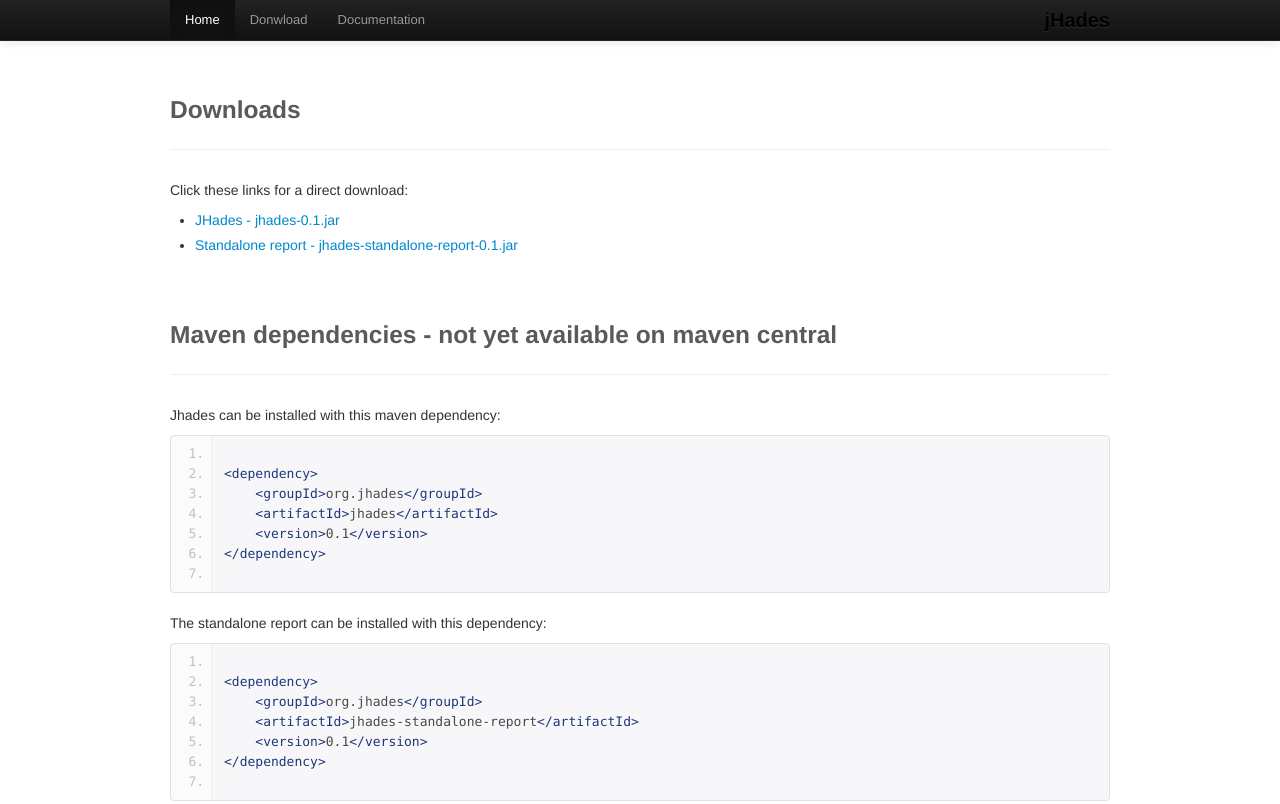
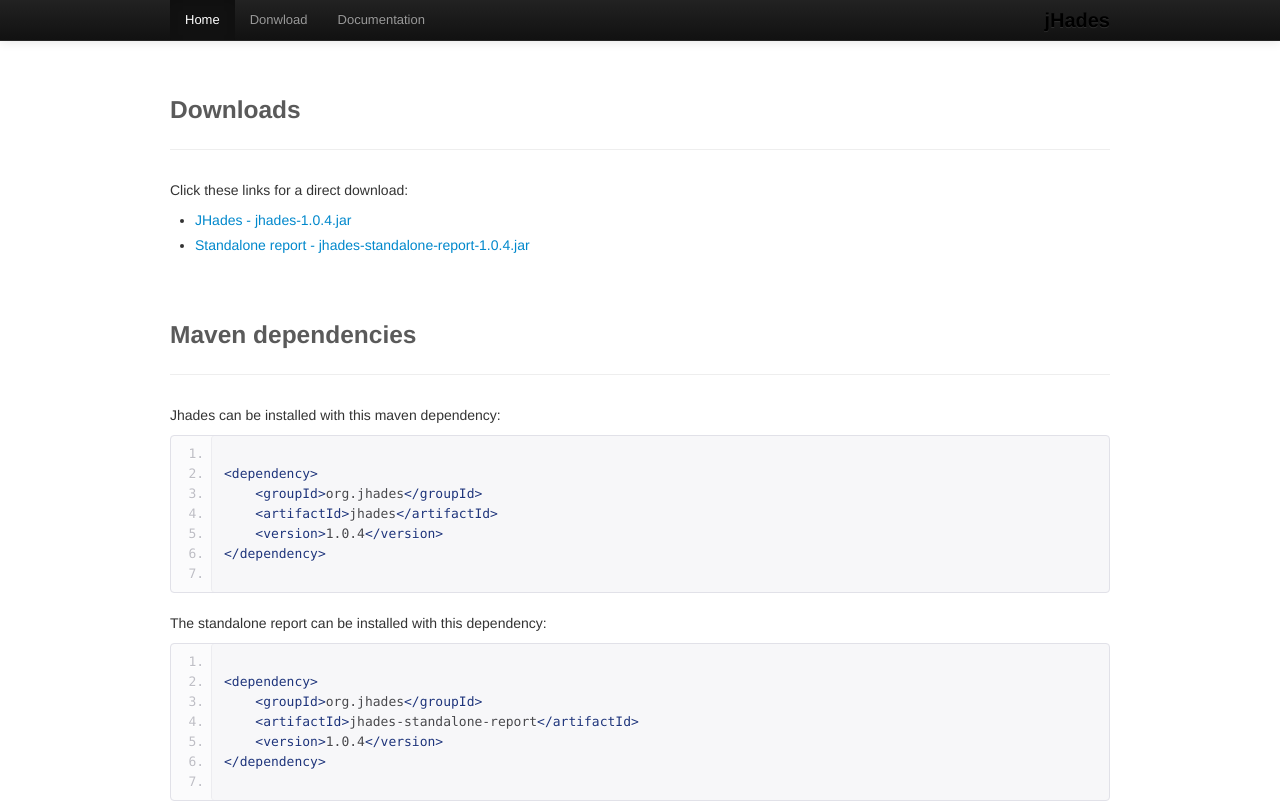
Before and after one commit to jhades/jhades-site, a website: page downloads.html in a window 1280 px wide. Shown: the top 804 px of the page. Drawn offline with Linux system fonts and the light colour scheme; a script that the page names is missing.

Commit message:
update site with maven central release

```diff
--- a/downloads.html
+++ b/downloads.html
@@ -54,10 +54,10 @@
 
                 <ul>
                     <li>
-                        <a href="jars/jhades-0.1-SNAPSHOT.jar">JHades - jhades-0.1.jar</a>
+                        <a href="jars/jhades-1.0.4.jar">JHades - jhades-1.0.4.jar</a>
                     </li>
                     <li>
-                        <a href="jars/jhades-standalone-report-0.1-SNAPSHOT.jar">Standalone report - jhades-standalone-report-0.1.jar</a>
+                        <a href="jars/jhades-standalone-report-1.0.4.jar">Standalone report - jhades-standalone-report-1.0.4.jar</a>
                     </li>
                 </ul>
 
@@ -65,21 +65,21 @@
 
             <section>
                 <div class='page-header'>
-                    <h3>Maven dependencies - not yet available on maven central</h3>
+                    <h3>Maven dependencies</h3>
                 </div>
 
                 <p>Jhades can be installed with this maven dependency:</p>
 
                 <pre class="prettyprint linenums">
 
-&lt;dependency&gt;<br/>    &lt;groupId&gt;org.jhades&lt;/groupId&gt;<br/>    &lt;artifactId&gt;jhades&lt;/artifactId&gt;<br/>    &lt;version&gt;0.1&lt;/version&gt;<br/>&lt;/dependency&gt;
+&lt;dependency&gt;<br/>    &lt;groupId&gt;org.jhades&lt;/groupId&gt;<br/>    &lt;artifactId&gt;jhades&lt;/artifactId&gt;<br/>    &lt;version&gt;1.0.4&lt;/version&gt;<br/>&lt;/dependency&gt;
                 </pre>
 
                 <p>The standalone report can be installed with this dependency:</p>
 
                 <pre class="prettyprint linenums">
 
-&lt;dependency&gt;<br/>    &lt;groupId&gt;org.jhades&lt;/groupId&gt;<br/>    &lt;artifactId&gt;jhades-standalone-report&lt;/artifactId&gt;<br/>    &lt;version&gt;0.1&lt;/version&gt;<br/>&lt;/dependency&gt;
+&lt;dependency&gt;<br/>    &lt;groupId&gt;org.jhades&lt;/groupId&gt;<br/>    &lt;artifactId&gt;jhades-standalone-report&lt;/artifactId&gt;<br/>    &lt;version&gt;1.0.4&lt;/version&gt;<br/>&lt;/dependency&gt;
                 </pre>
 
             </section>
```
Also changed, not shown: 6 other files.
